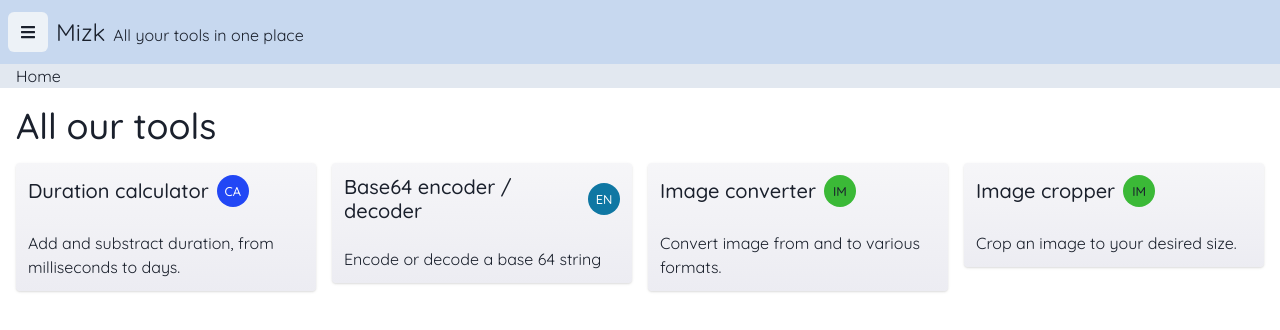
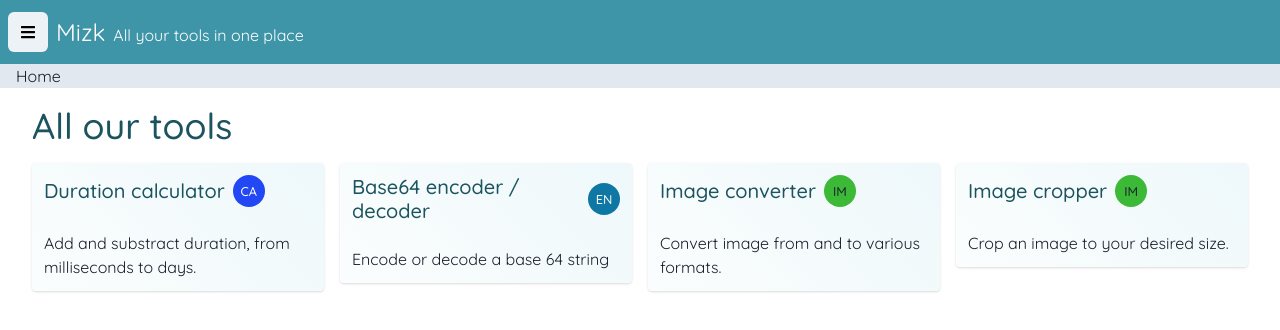
Before and after one commit to Clm-Roig/mizk, a React (Vite) app: page /#/ in a window 1280 px wide. Shown: the top 330 px of the page. Built offline with nearby package versions, Linux system fonts and the light colour scheme.

Commit message:
improve colors & add max width

```diff
--- a/src/components/AppLayout.tsx
+++ b/src/components/AppLayout.tsx
@@ -1,5 +1,5 @@
 import { ReactNode, useRef } from 'react';
-import { Box, useDisclosure } from '@chakra-ui/react';
+import { Box, Container, useDisclosure } from '@chakra-ui/react';
 
 import Breadcrumb from './Breadcrumb';
 import Header from './Header';
@@ -14,10 +14,12 @@
   const btnRef = useRef<HTMLButtonElement>(null);
 
   return (
-    <Box bgImage="#d5efff" minHeight="100vh">
+    <Box minHeight="100vh">
       <Header onOpenSideMenu={onOpen} />
       <Breadcrumb />
-      <Box p={4}>{children}</Box>
+      <Container maxW="container.xl">
+        <Box p={4}>{children}</Box>
+      </Container>
       <SideMenu btnRef={btnRef} isOpen={isOpen} onClose={onClose} />
     </Box>
   );
--- a/src/components/Header.tsx
+++ b/src/components/Header.tsx
@@ -8,11 +8,12 @@
 
 function Header({ onOpenSideMenu }: Props) {
   return (
-    <Flex bg="primary.100" alignItems="center" p={2} h="64px">
+    <Flex bg="primary.500" alignItems="center" p={2} h="64px" color="white">
       <IconButton
         aria-label="Open side menu"
         icon={<FaBars />}
         onClick={onOpenSideMenu}
+        color="black"
       />
 
       <Flex alignItems="baseline">
--- a/src/components/SideMenu/SectionTitle.tsx
+++ b/src/components/SideMenu/SectionTitle.tsx
@@ -13,7 +13,7 @@
     <Text
       fontSize="2xl"
       color="white"
-      bg="gray.600"
+      bg="primary.600"
       textAlign="center"
       {...margin}
     >
--- a/src/components/ToolCard.tsx
+++ b/src/components/ToolCard.tsx
@@ -19,21 +19,22 @@
 const getInitials = (type: string) => type.slice(0, 2);
 
 function ToolCard({ tool, ...cardProps }: Props) {
-  const theme = useTheme();
-  // eslint-disable-next-line no-underscore-dangle
-  const borderColor = theme.__cssVars['--chakra-colors-primary-200'];
+  const {
+    colors: { accent, primary },
+  } = useTheme();
+
   return (
     <Link to={tool.url}>
       <Card
-        bg="linear-gradient(180deg, rgba(180, 180, 200, 0.12), rgba(100, 100, 150, 0.12))"
+        bg={`linear-gradient(45deg, ${primary[100]}11, ${primary[100]}44)`}
         backdropFilter="blur(14px)"
         _hover={{
           boxShadow: 'lg',
-          outline: `2px solid ${borderColor}`,
+          outline: `2px solid ${accent[100]}`,
         }}
         outline="2px solid transparent"
         size="sm"
-        transitionDuration="faster"
+        transitionDuration="fast"
         {...cardProps}
       >
         <CardHeader>
--- a/src/pages/Tools/Base64EncoderDecoder.tsx
+++ b/src/pages/Tools/Base64EncoderDecoder.tsx
@@ -33,18 +33,14 @@
       <Heading as="h1">Base 64 encoder / decoder</Heading>
       <VStack spacing={4}>
         <VStack align="left" spacing={2} w="full">
-          <Heading as="h2" size="md">
-            Your text
-          </Heading>
+          <Text fontSize="xl">Your text</Text>
           <Textarea value={inputValue} onChange={handleInputChange} />
         </VStack>
 
         <Icon as={FaExchangeAlt} transform="rotateZ(90deg)" color="gray" />
 
         <VStack align="left" spacing={2} w="full">
-          <Heading as="h2" size="md">
-            Your text in base64
-          </Heading>
+          <Text fontSize="xl">Your text in base64</Text>
           <Textarea
             isInvalid={error !== ''}
             value={base64Value}
--- a/src/pages/Tools/DurationCalculator/OperationButtons.tsx
+++ b/src/pages/Tools/DurationCalculator/OperationButtons.tsx
@@ -17,7 +17,7 @@
 function OperationButtons({ appendToInput }: Props) {
   return (
     <Wrap justify="space-evenly">
-      <ButtonGroup colorScheme="blue">
+      <ButtonGroup colorScheme="primary">
         <Button onClick={() => appendToInput('1day', SupportedOperations.ADD)}>
           +1 day
         </Button>
@@ -32,7 +32,7 @@
         </Button>
       </ButtonGroup>
 
-      <ButtonGroup colorScheme="red">
+      <ButtonGroup colorScheme="accent">
         <Button
           onClick={() => appendToInput('1day', SupportedOperations.SUBSTRACT)}
         >
--- a/src/pages/Tools/DurationCalculator/index.tsx
+++ b/src/pages/Tools/DurationCalculator/index.tsx
@@ -68,10 +68,10 @@
       <Heading as="h1">Duration calculator</Heading>
 
       <Stack spacing={4} mt={4}>
-        <Heading as="h2" size="md">
+        <Text fontSize="2xl">
           Your calculation&nbsp;
           <Tooltip />
-        </Heading>
+        </Text>
 
         <Textarea value={inputValue} onChange={handleInputChange} />
 
--- a/src/theme/colors.ts
+++ b/src/theme/colors.ts
@@ -1,30 +1,74 @@
 const colors = {
+  // Palette = https://coolors.co/388697-2e294e-f25f5c-7dcd85-fff275
+
+  // Main color = #388697
   primary: {
-    // Main color = #7FA6DB
-    '50': '#EBF1F9',
-    '100': '#C7D8EF',
-    '200': '#A3BFE5',
-    '300': '#80A6DB',
-    '400': '#5C8ED1',
-    '500': '#3875C7',
-    '600': '#2D5D9F',
-    '700': '#224677',
-    '800': '#162F50',
-    '900': '#0B1728',
+    50: '#def9fe',
+    100: '#c0e5ed',
+    200: '#9ed3df',
+    300: '#7bc0d0',
+    400: '#58aec1',
+    500: '#3e95a7',
+    600: '#2d7483',
+    700: '#1b545e',
+    800: '#08333b',
+    900: '#001418',
   },
 
+  // Main color = #2E294E
   accent: {
-    // Main color = #F28F3B
-    '50': '#FDF1E7',
-    '100': '#FBD9BC',
-    '200': '#F8C091',
-    '300': '#F5A866',
-    '400': '#F28F3B',
-    '500': '#EF7610',
-    '600': '#BF5F0D',
-    '700': '#8F470A',
-    '800': '#602F06',
-    '900': '#301803',
+    50: '#efedfe',
+    100: '#d0cde7',
+    200: '#b1abd3',
+    300: '#928ac1',
+    400: '#7269ae',
+    500: '#594f94',
+    600: '#453d74',
+    700: '#312c54',
+    800: '#1e1a34',
+    900: '#0a0817',
+  },
+
+  // Main color = #F25F5C
+  red: {
+    50: '#ffe5e3',
+    100: '#fdb7b7',
+    200: '#f78a88',
+    300: '#f25d5a',
+    400: '#ed302b',
+    500: '#d41812',
+    600: '#a5100d',
+    700: '#770a08',
+    800: '#490404',
+    900: '#1f0000',
+  },
+
+  // Main color = #7DCD85
+  green: {
+    50: '#e7fae9',
+    100: '#c5ebc9',
+    200: '#a2dca8',
+    300: '#7ecd86',
+    400: '#5abf64',
+    500: '#42a64b',
+    600: '#32813a',
+    700: '#225c28',
+    800: '#113717',
+    900: '#001401',
+  },
+
+  // Main color = #FFF275
+  yellow: {
+    50: '#fffddd',
+    100: '#fff8b0',
+    200: '#fff380',
+    300: '#ffee4f',
+    400: '#ffe922',
+    500: '#e6d00f',
+    600: '#b3a205',
+    700: '#807300',
+    800: '#4d4500',
+    900: '#1b1700',
   },
 };
 
--- a/src/theme/components/headingTheme.ts
+++ b/src/theme/components/headingTheme.ts
@@ -2,6 +2,7 @@
 
 export default defineStyleConfig({
   baseStyle: {
+    color: 'primary.700',
     fontWeight: 500,
   },
 });
--- a/src/theme/components/linkTheme.ts
+++ b/src/theme/components/linkTheme.ts
@@ -2,17 +2,17 @@
 
 export default defineStyleConfig({
   baseStyle: {
-    color: 'primary.700',
+    color: 'accent.700',
     position: 'relative',
     _hover: {
-      color: 'primary.500',
+      color: 'accent.400',
       textDecoration: 'none',
       _after: {
         transform: 'scaleX(1)',
       },
     },
     _after: {
-      bg: 'primary.300',
+      bg: 'accent.200',
       bottom: 0,
       content: "''",
       height: '2px',
```
